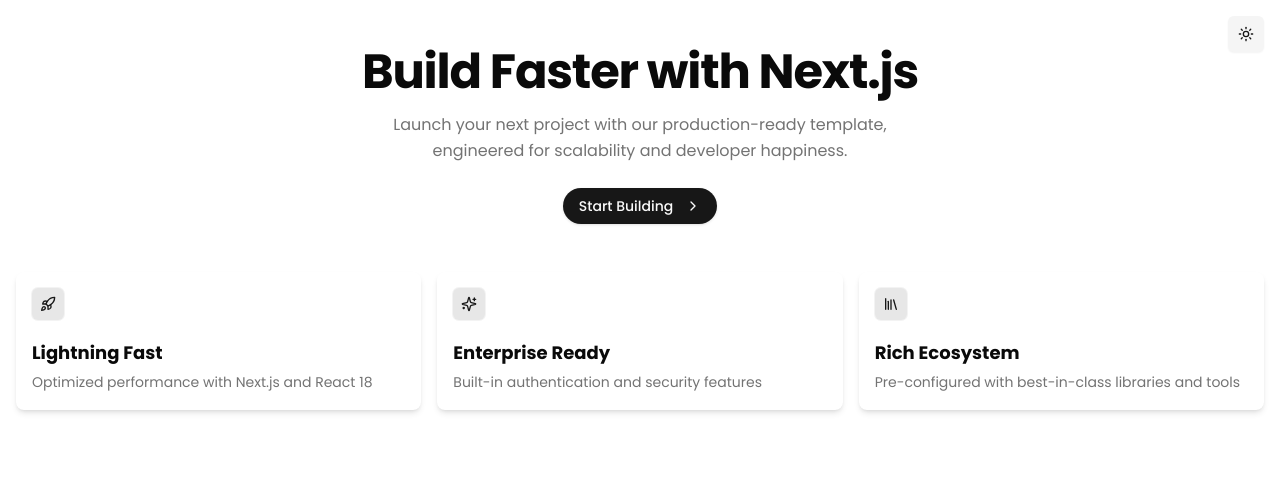
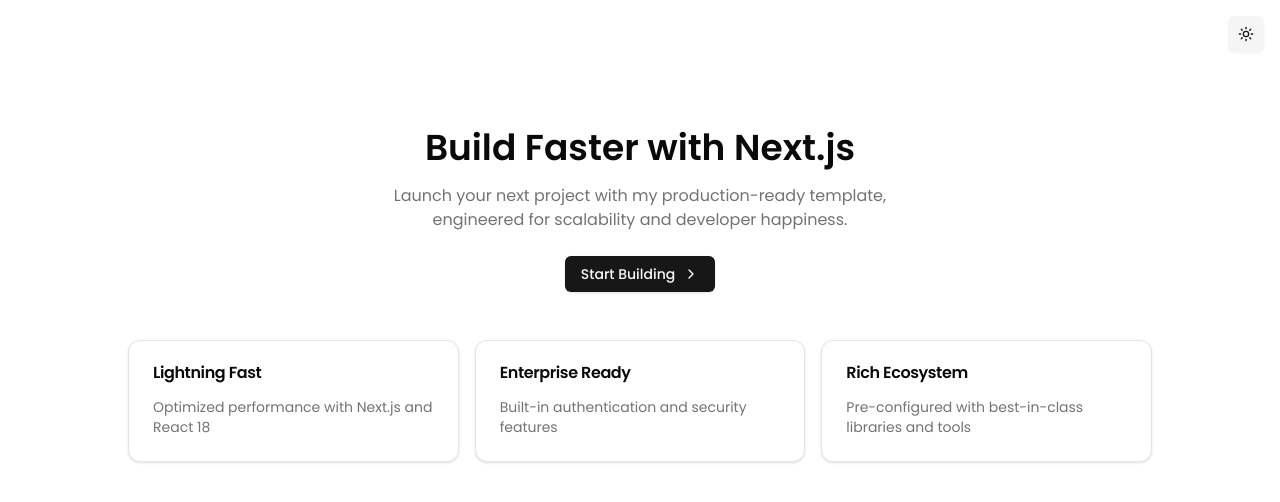
Before and after one commit to Adel2411/next-platter, a Next.js app in the folder template/: page / in a window 1280 px wide. Shown: the top 502 px of the page. Built offline with nearby package versions, Linux system fonts and the light colour scheme.

Commit message:
Refactored the home page

```diff
--- a/template/src/app/layout.tsx
+++ b/template/src/app/layout.tsx
@@ -32,7 +32,7 @@
           disableTransitionOnChange
         >
           <QueryProvider>
-            <div className="relative min-h-screen">
+            <div className="relative min-h-screen flex justify-center">
               <main>{children}</main>
               <div className="absolute right-4 top-4">
                 <ThemeToggle />
--- a/template/src/app/page.tsx
+++ b/template/src/app/page.tsx
@@ -1,107 +1,9 @@
-import * as motion from "motion/react-client";
-import Link from "next/link";
-import { Button } from "@/components/ui/button";
-import { Sparkles, Rocket, Library, ChevronRight } from "lucide-react";
+import Home from "@/features/home/components/Home";
 
-export default function Home() {
-  const features = [
-    {
-      icon: <Rocket className="h-4 w-4" />,
-      title: "Lightning Fast",
-      description: "Optimized performance with Next.js and React 18",
-    },
-    {
-      icon: <Sparkles className="h-4 w-4" />,
-      title: "Enterprise Ready",
-      description: "Built-in authentication and security features",
-    },
-    {
-      icon: <Library className="h-4 w-4" />,
-      title: "Rich Ecosystem",
-      description: "Pre-configured with best-in-class libraries and tools",
-    },
-  ];
-
-  const containerVariants = {
-    hidden: { opacity: 0 },
-    visible: {
-      opacity: 1,
-      transition: {
-        staggerChildren: 0.15,
-      },
-    },
-  };
-
-  const itemVariants = {
-    hidden: { y: 30, opacity: 0 },
-    visible: {
-      y: 0,
-      opacity: 1,
-      transition: {
-        type: "spring",
-        stiffness: 100,
-      },
-    },
-  };
-
+export default function HomePage() {
   return (
-    <div>
-      <main className="mx-auto px-3 py-8 md:px-4 lg:py-12">
-        <motion.div
-          initial="hidden"
-          animate="visible"
-          variants={containerVariants}
-          className="text-center"
-        >
-          <motion.h1
-            variants={itemVariants}
-            className="mb-4 text-3xl font-bold tracking-tight sm:text-4xl md:text-5xl"
-          >
-            Build Faster with Next.js
-          </motion.h1>
-          <motion.p
-            variants={itemVariants}
-            className="mx-auto mb-6 max-w-lg text-base text-muted-foreground leading-relaxed"
-          >
-            Launch your next project with our production-ready template,
-            engineered for scalability and developer happiness.
-          </motion.p>
-          <motion.div variants={itemVariants}>
-            <Link href="/login" passHref>
-              <Button
-                size="default"
-                className="rounded-full px-4 py-2 text-sm font-medium"
-              >
-                Start Building
-                <ChevronRight className="ml-1 h-3 w-3" />
-              </Button>
-            </Link>
-          </motion.div>
-        </motion.div>
-
-        <motion.div
-          variants={containerVariants}
-          initial="hidden"
-          animate="visible"
-          className="mt-12 grid gap-4 md:grid-cols-2 lg:grid-cols-3"
-        >
-          {features.map((feature, index) => (
-            <motion.div
-              key={index}
-              variants={itemVariants}
-              className="group relative rounded-lg bg-card p-4 shadow-md transition-all duration-300 hover:shadow-lg hover:-translate-y-0.5"
-            >
-              <div className="mb-3 inline-block rounded-md bg-primary/10 p-2 text-primary ring-1 ring-primary/5 group-hover:bg-primary/15 transition-colors">
-                {feature.icon}
-              </div>
-              <h3 className="mb-1 text-lg font-bold">{feature.title}</h3>
-              <p className="text-sm text-muted-foreground leading-relaxed">
-                {feature.description}
-              </p>
-            </motion.div>
-          ))}
-        </motion.div>
-      </main>
+    <div className="flex justify-center pt-32 max-w-screen-lg">
+      <Home />
     </div>
   );
 }
--- /dev/null
+++ b/template/src/features/home/components/FeatureCard.tsx
@@ -0,0 +1,22 @@
+import {
+  Card,
+  CardDescription,
+  CardHeader,
+  CardTitle,
+} from "@/components/ui/card";
+import { Feature } from "../types";
+
+function FeatureCard({ feature }: { feature: Feature }) {
+  return (
+    <div key={feature.id}>
+      <Card>
+        <CardHeader className="space-y-4">
+          <CardTitle>{feature.title}</CardTitle>
+          <CardDescription>{feature.description}</CardDescription>
+        </CardHeader>
+      </Card>
+    </div>
+  );
+}
+
+export default FeatureCard;
--- /dev/null
+++ b/template/src/features/home/components/Hero.tsx
@@ -0,0 +1,27 @@
+import Link from "next/link";
+import { Button } from "@/components/ui/button";
+import { ChevronRight } from "lucide-react";
+
+function Hero() {
+  return (
+    <div className="text-center">
+      <h1 className="mb-4 text-2xl font-semibold sm:text-3xl md:text-4xl">
+        Build Faster with Next.js
+      </h1>
+      <p className="mx-auto mb-6 max-w-lg text-muted-foreground">
+        Launch your next project with my production-ready template, engineered
+        for scalability and developer happiness.
+      </p>
+      <div>
+        <Link href="/login" passHref>
+          <Button>
+            Start Building
+            <ChevronRight className="h-3 w-3" />
+          </Button>
+        </Link>
+      </div>
+    </div>
+  );
+}
+
+export default Hero;
--- /dev/null
+++ b/template/src/features/home/components/Home.tsx
@@ -0,0 +1,16 @@
+import { features } from "../constants";
+import FeatureCard from "./FeatureCard";
+import Hero from "./Hero";
+
+export default function Home() {
+  return (
+    <div>
+      <Hero />
+      <div className="mt-12 grid gap-4 md:grid-cols-2 lg:grid-cols-3">
+        {features.map((feature) => (
+          <FeatureCard feature={feature} />
+        ))}
+      </div>
+    </div>
+  );
+}
--- /dev/null
+++ b/template/src/features/home/constants/index.ts
@@ -0,0 +1,19 @@
+import { Feature } from "../types";
+
+export const features: Feature[] = [
+  {
+    id: "1",
+    title: "Lightning Fast",
+    description: "Optimized performance with Next.js and React 18",
+  },
+  {
+    id: "2",
+    title: "Enterprise Ready",
+    description: "Built-in authentication and security features",
+  },
+  {
+    id: "3",
+    title: "Rich Ecosystem",
+    description: "Pre-configured with best-in-class libraries and tools",
+  },
+];
--- /dev/null
+++ b/template/src/features/home/types/index.ts
@@ -0,0 +1,5 @@
+export type Feature = {
+  id: string;
+  title: string;
+  description: string;
+};
```
Also changed, not shown: template/src/features/protected/constants/index.ts (added).
